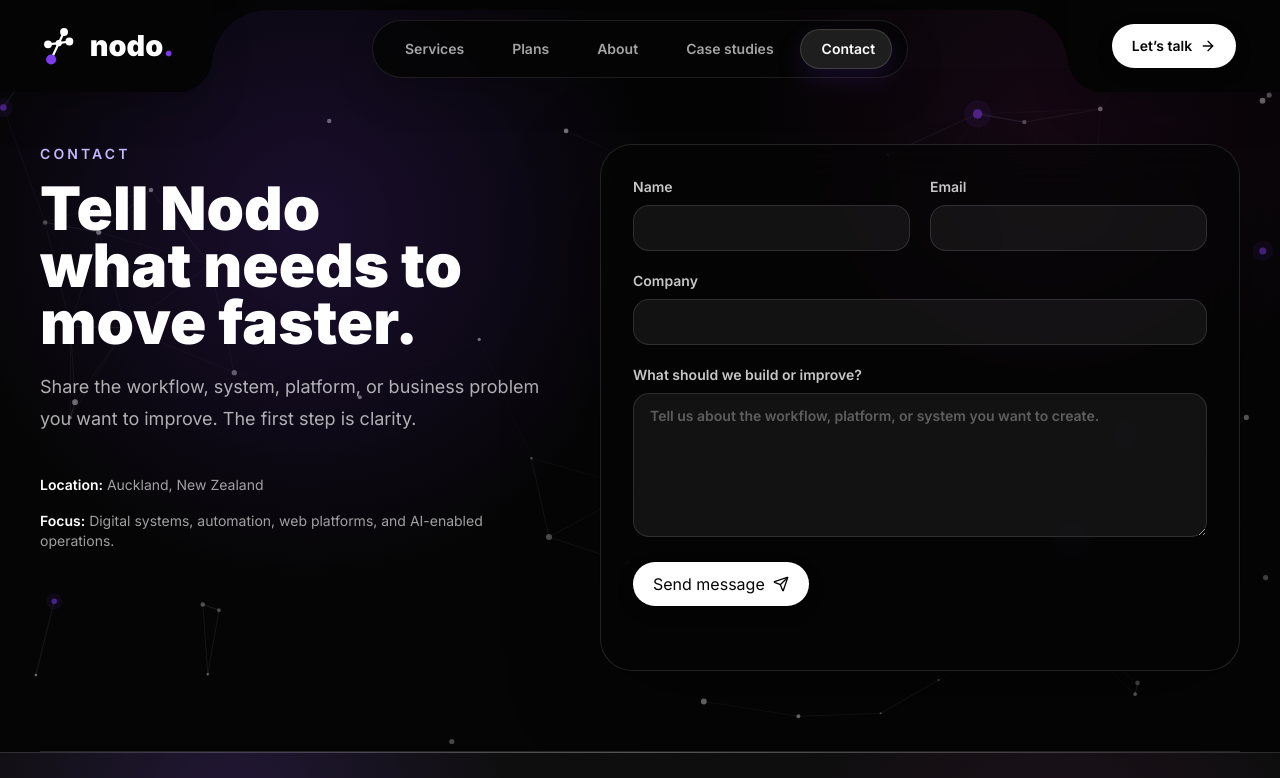
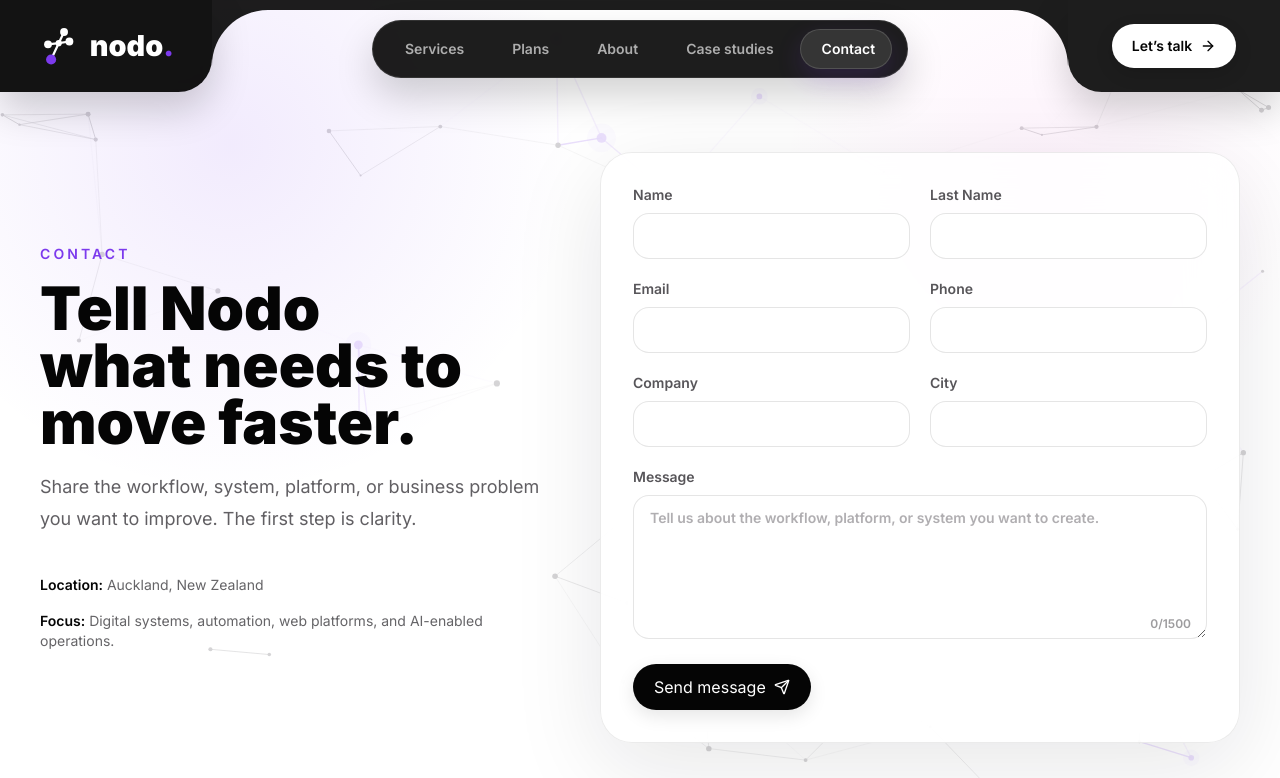
Before and after one commit to pato-anabalon/nodo-site, a Next.js app: page /contact in a window 1280 px wide. Shown: the top 778 px of the page. Built offline with nearby package versions, Linux system fonts and the light colour scheme.

Commit message:
Modify contact section

```diff
--- a/src/app/api/contact/route.ts
+++ b/src/app/api/contact/route.ts
@@ -2,13 +2,20 @@ import { NextResponse } from "next/server";
 
 type ContactPayload = {
   name?: string;
+  lastName?: string;
   email?: string;
+  phone?: string;
   company?: string;
+  city?: string;
   message?: string;
   plan?: string;
+  planType?: string;
+  planSelected?: string;
   intent?: string;
   source?: string;
 };
+
+const MESSAGE_MAX_LENGTH = 1500;
 
 function isValidEmail(value: string) {
   return /^[^\s@]+@[^\s@]+\.[^\s@]+$/.test(value);
@@ -24,15 +31,21 @@ export async function POST(request: Request) {
   }
 
   const name = payload.name?.trim() ?? "";
+  const lastName = payload.lastName?.trim() ?? "";
   const email = payload.email?.trim() ?? "";
+  const phone = payload.phone?.trim() ?? "";
+  const company = payload.company?.trim() ?? "";
+  const city = payload.city?.trim() ?? "";
   const message = payload.message?.trim() ?? "";
-  const plan = payload.plan?.trim() ?? "";
+  const planSlug = payload.plan?.trim() ?? "";
+  const planType = payload.planType?.trim() ?? "";
+  const planSelected = payload.planSelected?.trim() ?? "";
   const intent = payload.intent?.trim() ?? "";
   const source = payload.source?.trim() ?? "";
 
-  if (!name || !email || !message) {
+  if (!name || !lastName || !email || !message) {
     return NextResponse.json(
-      { error: "Name, email, and message are required." },
+      { error: "Name, last name, email, and message are required." },
       { status: 400 },
     );
   }
@@ -41,14 +54,59 @@ export async function POST(request: Request) {
     return NextResponse.json({ error: "Please enter a valid email address." }, { status: 400 });
   }
 
+  if (message.length > MESSAGE_MAX_LENGTH) {
+    return NextResponse.json(
+      { error: `Message must be ${MESSAGE_MAX_LENGTH} characters or fewer.` },
+      { status: 400 },
+    );
+  }
+
+  const lead = {
+    name,
+    lastName,
+    email,
+    phone,
+    company,
+    city,
+    message,
+    planType,
+    planSelected,
+    planSlug,
+    intent,
+    source,
+    submittedAt: new Date().toISOString(),
+  };
+
+  const zapierWebhookUrl = process.env.ZAPIER_CONTACT_WEBHOOK_URL;
+
+  if (zapierWebhookUrl) {
+    const zapierResponse = await fetch(zapierWebhookUrl, {
+      method: "POST",
+      headers: {
+        "Content-Type": "application/json",
+      },
+      body: JSON.stringify(lead),
+    });
+
+    if (!zapierResponse.ok) {
+      return NextResponse.json(
+        { error: "The lead could not be sent right now. Please try again." },
+        { status: 502 },
+      );
+    }
+  }
+
   return NextResponse.json({
     ok: true,
     metadata: {
-      plan,
+      planSlug,
+      planType,
+      planSelected,
       intent,
       source,
+      zapierForwarded: Boolean(zapierWebhookUrl),
     },
     message:
-      "Contact request received. Connect this route to an email, CRM, or database provider when ready.",
+      "Contact request received. Set ZAPIER_CONTACT_WEBHOOK_URL to forward leads to Zapier.",
   });
 }
--- a/src/components/atoms/SectionHeading.tsx
+++ b/src/components/atoms/SectionHeading.tsx
@@ -8,6 +8,7 @@ type SectionHeadingProps = {
   align?: "left" | "center";
   children?: ReactNode;
   className?: string;
+  surfaceTone?: "dark" | "light";
 };
 
 export function SectionHeading({
@@ -17,7 +18,10 @@ export function SectionHeading({
   align = "left",
   children,
   className,
+  surfaceTone = "dark",
 }: SectionHeadingProps) {
+  const isLight = surfaceTone === "light";
+
   return (
     <div
       className={cn(
@@ -26,14 +30,14 @@ export function SectionHeading({
         className,
       )}
     >
-      <p className="mb-4 text-sm font-semibold uppercase tracking-[0.22em] text-nodo-lavender">
+      <p className={cn("mb-4 text-sm font-semibold uppercase tracking-[0.22em]", isLight ? "text-nodo-purple" : "text-nodo-lavender")}>
         {eyebrow}
       </p>
-      <h2 className="text-balance text-4xl font-black leading-[0.95] tracking-normal text-white sm:text-5xl lg:text-6xl">
+      <h2 className={cn("text-balance text-4xl font-black leading-[0.95] tracking-normal sm:text-5xl lg:text-6xl", isLight ? "text-nodo-black" : "text-white")}>
         {title}
       </h2>
       {description ? (
-        <p className="mt-5 text-pretty text-lg leading-8 text-white/68">{description}</p>
+        <p className={cn("mt-5 text-pretty text-lg leading-8", isLight ? "text-nodo-ink/68" : "text-white/68")}>{description}</p>
       ) : null}
       {children}
     </div>
--- a/src/components/atoms/TextField.tsx
+++ b/src/components/atoms/TextField.tsx
@@ -1,31 +1,68 @@
-import type { InputHTMLAttributes, TextareaHTMLAttributes } from "react";
+import type { InputHTMLAttributes, ReactNode, TextareaHTMLAttributes } from "react";
 import { cn } from "@/lib/utils";
 
 type TextFieldProps = InputHTMLAttributes<HTMLInputElement> & {
   label: string;
+  labelClassName?: string;
+  surfaceTone?: "dark" | "light";
 };
 
 type TextAreaProps = TextareaHTMLAttributes<HTMLTextAreaElement> & {
   label: string;
+  footer?: ReactNode;
+  labelClassName?: string;
+  surfaceTone?: "dark" | "light";
 };
 
-const fieldClass =
+const darkFieldClass =
   "mt-2 w-full rounded-2xl border border-white/12 bg-white/[0.06] px-4 py-3 text-base text-white outline-none transition placeholder:text-white/32 focus:border-nodo-lavender/80 focus:bg-white/[0.09]";
+const lightFieldClass =
+  "mt-2 w-full rounded-2xl border border-black/10 bg-white px-4 py-3 text-base text-nodo-black outline-none transition placeholder:text-nodo-ink/34 focus:border-nodo-purple/70 focus:bg-white focus:shadow-[0_0_0_4px_rgba(124,58,237,0.10)]";
 
-export function TextField({ label, className, ...props }: TextFieldProps) {
+const labelToneClass = {
+  dark: "text-white/78",
+  light: "text-nodo-ink/72",
+};
+
+const fieldToneClass = {
+  dark: darkFieldClass,
+  light: lightFieldClass,
+};
+
+export function TextField({
+  label,
+  className,
+  labelClassName,
+  surfaceTone = "dark",
+  ...props
+}: TextFieldProps) {
   return (
-    <label className="block text-sm font-semibold text-white/78">
+    <label className={cn("block text-sm font-semibold", labelToneClass[surfaceTone], labelClassName)}>
       {label}
-      <input className={cn(fieldClass, className)} {...props} />
+      <input className={cn(fieldToneClass[surfaceTone], className)} {...props} />
     </label>
   );
 }
 
-export function TextArea({ label, className, ...props }: TextAreaProps) {
+export function TextArea({
+  label,
+  className,
+  footer,
+  labelClassName,
+  surfaceTone = "dark",
+  ...props
+}: TextAreaProps) {
   return (
-    <label className="block text-sm font-semibold text-white/78">
+    <label className={cn("block text-sm font-semibold", labelToneClass[surfaceTone], labelClassName)}>
       {label}
-      <textarea className={cn(fieldClass, "min-h-36 resize-y", className)} {...props} />
+      <div className="relative">
+        <textarea className={cn(fieldToneClass[surfaceTone], "min-h-36 resize-y", footer ? "pb-10" : null, className)} {...props} />
+        {footer ? (
+          <div className="pointer-events-none absolute bottom-3 right-4 text-xs font-semibold text-nodo-ink/42">
+            {footer}
+          </div>
+        ) : null}
+      </div>
     </label>
   );
 }
--- a/src/components/molecules/ContactForm.tsx
+++ b/src/components/molecules/ContactForm.tsx
@@ -21,15 +21,35 @@ const intentLabels: Record<PlanIntent | "general", string> = {
   general: "General enquiry",
 };
 
+const MESSAGE_MAX_LENGTH = 1500;
+
 function normaliseIntent(value?: string): PlanIntent | "general" {
   return value === "discovery-call" || value === "quote" ? value : "general";
+}
+
+function getPlanType(plan: (typeof allPlanOptions)[number] | undefined) {
+  if (!plan) {
+    return "";
+  }
+
+  if ("category" in plan && plan.category === "Bundle") {
+    return "All-in-One Bundle";
+  }
+
+  if ("category" in plan && (plan.category === "Marketing" || plan.category === "Branding")) {
+    return "Marketing & Branding";
+  }
+
+  return "Website";
 }
 
 export function ContactForm({ selectedPlanSlug, intent, source }: ContactFormProps) {
   const [status, setStatus] = useState<Status>("idle");
   const [message, setMessage] = useState("");
+  const [leadMessage, setLeadMessage] = useState("");
   const selectedPlan = allPlanOptions.find((plan) => plan.slug === selectedPlanSlug);
   const selectedIntent = normaliseIntent(intent);
+  const selectedPlanType = getPlanType(selectedPlan);
   const trackingPlan = selectedPlan?.slug ?? "not-selected";
   const trackingSource = source ?? "contact";
 
@@ -56,6 +76,7 @@ export function ContactForm({ selectedPlanSlug, intent, source }: ContactFormPro
       }
 
       form.reset();
+      setLeadMessage("");
       setStatus("success");
       setMessage("Thanks. Nodo will review your message and get back to you soon.");
       trackContactFormSubmitted({
@@ -84,34 +105,109 @@ export function ContactForm({ selectedPlanSlug, intent, source }: ContactFormPro
       {selectedPlan ? <input type="hidden" name="plan" value={selectedPlan.slug} /> : null}
 
       {selectedPlan || selectedIntent !== "general" ? (
-        <div data-testid="contact-form-context-card" className="rounded-3xl border border-nodo-lavender/30 bg-nodo-purple/15 p-4 text-sm leading-6 text-white/72">
+        <div data-testid="contact-form-context-card" className="rounded-3xl border border-nodo-purple/18 bg-nodo-purple/[0.06] p-4 text-sm leading-6 text-nodo-ink/66">
           {selectedPlan ? (
             <p>
-              <span className="font-semibold text-white">Selected plan:</span> {selectedPlan.name}
+              <span className="font-semibold text-nodo-black">Selected plan:</span>{" "}
+              {selectedPlan.name}
             </p>
           ) : null}
           <p>
-            <span className="font-semibold text-white">Inquiry type:</span>{" "}
+            <span className="font-semibold text-nodo-black">Inquiry type:</span>{" "}
             {intentLabels[selectedIntent]}
           </p>
         </div>
       ) : null}
 
-      <div data-testid="contact-form-name-email-row" className="grid gap-5 sm:grid-cols-2">
-        <TextField label="Name" name="name" autoComplete="name" data-testid="contact-form-name-field" required />
-        <TextField label="Email" name="email" type="email" autoComplete="email" data-testid="contact-form-email-field" required />
+      {selectedPlan ? (
+        <div data-testid="contact-form-plan-context-fields" className="grid gap-5 sm:grid-cols-2">
+          <TextField
+            label="Plan type"
+            name="planType"
+            value={selectedPlanType}
+            data-testid="contact-form-plan-type-field"
+            readOnly
+            surfaceTone="light"
+          />
+          <TextField
+            label="Plan selected"
+            name="planSelected"
+            value={selectedPlan.name}
+            data-testid="contact-form-plan-selected-field"
+            readOnly
+            surfaceTone="light"
+          />
+        </div>
+      ) : null}
+
+      <div data-testid="contact-form-name-row" className="grid gap-5 sm:grid-cols-2">
+        <TextField
+          label="Name"
+          name="name"
+          autoComplete="given-name"
+          data-testid="contact-form-name-field"
+          required
+          surfaceTone="light"
+        />
+        <TextField
+          label="Last Name"
+          name="lastName"
+          autoComplete="family-name"
+          data-testid="contact-form-last-name-field"
+          required
+          surfaceTone="light"
+        />
       </div>
-      <TextField label="Company" name="company" autoComplete="organization" data-testid="contact-form-company-field" />
+      <div data-testid="contact-form-contact-row" className="grid gap-5 sm:grid-cols-2">
+        <TextField
+          label="Email"
+          name="email"
+          type="email"
+          autoComplete="email"
+          data-testid="contact-form-email-field"
+          required
+          surfaceTone="light"
+        />
+        <TextField
+          label="Phone"
+          name="phone"
+          type="tel"
+          autoComplete="tel"
+          data-testid="contact-form-phone-field"
+          surfaceTone="light"
+        />
+      </div>
+      <div data-testid="contact-form-company-location-row" className="grid gap-5 sm:grid-cols-2">
+        <TextField
+          label="Company"
+          name="company"
+          autoComplete="organization"
+          data-testid="contact-form-company-field"
+          surfaceTone="light"
+        />
+        <TextField
+          label="City"
+          name="city"
+          autoComplete="address-level2"
+          data-testid="contact-form-city-field"
+          surfaceTone="light"
+        />
+      </div>
       <TextArea
-        label="What should we build or improve?"
+        label="Message"
         name="message"
         data-testid="contact-form-message-field"
+        maxLength={MESSAGE_MAX_LENGTH}
+        value={leadMessage}
+        onChange={(event) => setLeadMessage(event.currentTarget.value)}
         placeholder={
           selectedPlan
             ? `Tell us what you want to achieve with ${selectedPlan.name}.`
             : "Tell us about the workflow, platform, or system you want to create."
         }
+        footer={`${leadMessage.length}/${MESSAGE_MAX_LENGTH}`}
         required
+        surfaceTone="light"
       />
       <div data-testid="contact-form-actions" className="flex flex-wrap items-center gap-4">
         <Button
@@ -119,6 +215,7 @@ export function ContactForm({ selectedPlanSlug, intent, source }: ContactFormPro
           disabled={status === "submitting"}
           icon={<Send aria-hidden="true" className="size-4" />}
           dataTestId="contact-form-submit-button"
+          surfaceTone="light"
         >
           {status === "submitting" ? "Sending" : "Send message"}
         </Button>
@@ -126,8 +223,8 @@ export function ContactForm({ selectedPlanSlug, intent, source }: ContactFormPro
           <p
             className={
               status === "success"
-                ? "text-sm font-medium text-nodo-lavender"
-                : "text-sm font-medium text-red-300"
+                ? "text-sm font-medium text-nodo-purple"
+                : "text-sm font-medium text-red-600"
             }
             role="status"
             data-testid="contact-form-status-message"
--- a/src/components/organisms/ContactSection.tsx
+++ b/src/components/organisms/ContactSection.tsx
@@ -11,31 +11,40 @@ type ContactSectionProps = {
 
 export function ContactSection({ selectedPlanSlug, intent, source }: ContactSectionProps) {
   return (
-    <main data-testid="contact-page-main" className="relative overflow-hidden bg-nodo-black pt-36">
-      <ConstellationBackground className="opacity-65" />
-      <div className="pointer-events-none absolute inset-0 bg-[radial-gradient(circle_at_24%_30%,rgba(124,58,237,0.18),transparent_32%),radial-gradient(circle_at_82%_18%,rgba(232,48,207,0.08),transparent_26%)]" />
-      <Container className="relative z-10">
+    <main data-testid="contact-page-main" className="relative flex min-h-screen overflow-hidden bg-white pt-28 text-nodo-black">
+      <ConstellationBackground
+        backgroundTone="light"
+        className="opacity-18 mix-blend-multiply"
+        density={1}
+        fps={34}
+        interactive
+        maxDevicePixelRatio={1.5}
+        maxNodes={104}
+      />
+      <div className="pointer-events-none absolute inset-0 bg-[radial-gradient(circle_at_18%_18%,rgba(124,58,237,0.10),transparent_28%),radial-gradient(circle_at_82%_22%,rgba(232,48,207,0.06),transparent_22%)]" />
+      <Container className="relative z-10 flex flex-1">
         <section
           data-testid="contact-page-form-section"
-          className="grid min-h-[76vh] gap-12 border-b border-white/12 pb-20 lg:grid-cols-[0.8fr_1fr]"
+          className="grid w-full flex-1 items-center gap-12 border-b border-black/8 pb-16 pt-10 lg:grid-cols-[0.8fr_1fr]"
         >
           <div data-testid="contact-page-intro">
             <SectionHeading
               eyebrow="Contact"
               title="Tell Nodo what needs to move faster."
               description="Share the workflow, system, platform, or business problem you want to improve. The first step is clarity."
+              surfaceTone="light"
             />
-            <div data-testid="contact-page-details" className="mt-10 grid gap-4 text-sm text-white/62">
+            <div data-testid="contact-page-details" className="mt-10 grid gap-4 text-sm text-nodo-ink/66">
               <p>
-                <span className="font-semibold text-white">Location:</span> Auckland, New Zealand
+                <span className="font-semibold text-nodo-black">Location:</span> Auckland, New Zealand
               </p>
               <p>
-                <span className="font-semibold text-white">Focus:</span> Digital systems,
+                <span className="font-semibold text-nodo-black">Focus:</span> Digital systems,
                 automation, web platforms, and AI-enabled operations.
               </p>
             </div>
           </div>
-          <div data-testid="contact-page-form-card" className="rounded-[2rem] border border-white/12 bg-nodo-black/70 p-5 shadow-[0_24px_90px_rgba(0,0,0,0.42)] backdrop-blur-xl sm:p-8">
+          <div data-testid="contact-page-form-card" className="rounded-[2rem] border border-black/8 bg-white/82 p-5 shadow-[0_24px_90px_rgba(22,19,25,0.10)] backdrop-blur-xl sm:p-8">
             <ContactForm selectedPlanSlug={selectedPlanSlug} intent={intent} source={source} />
           </div>
         </section>
--- a/src/components/templates/PlansHubPage.tsx
+++ b/src/components/templates/PlansHubPage.tsx
@@ -102,7 +102,7 @@ export function PlansHubPage() {
     <main ref={root} data-testid="plans-page-main" className="overflow-hidden bg-nodo-black">
       <section
         data-testid="plans-hub-hero-section"
-        className="relative flex min-h-[92vh] overflow-hidden bg-nodo-black pt-28"
+        className="relative flex min-h-screen overflow-hidden bg-nodo-black pt-28"
       >
         <ConstellationBackground
           className="opacity-42"
```
Also changed, not shown: src/components/molecules/ServiceCard.tsx (+11 -7 lines).
